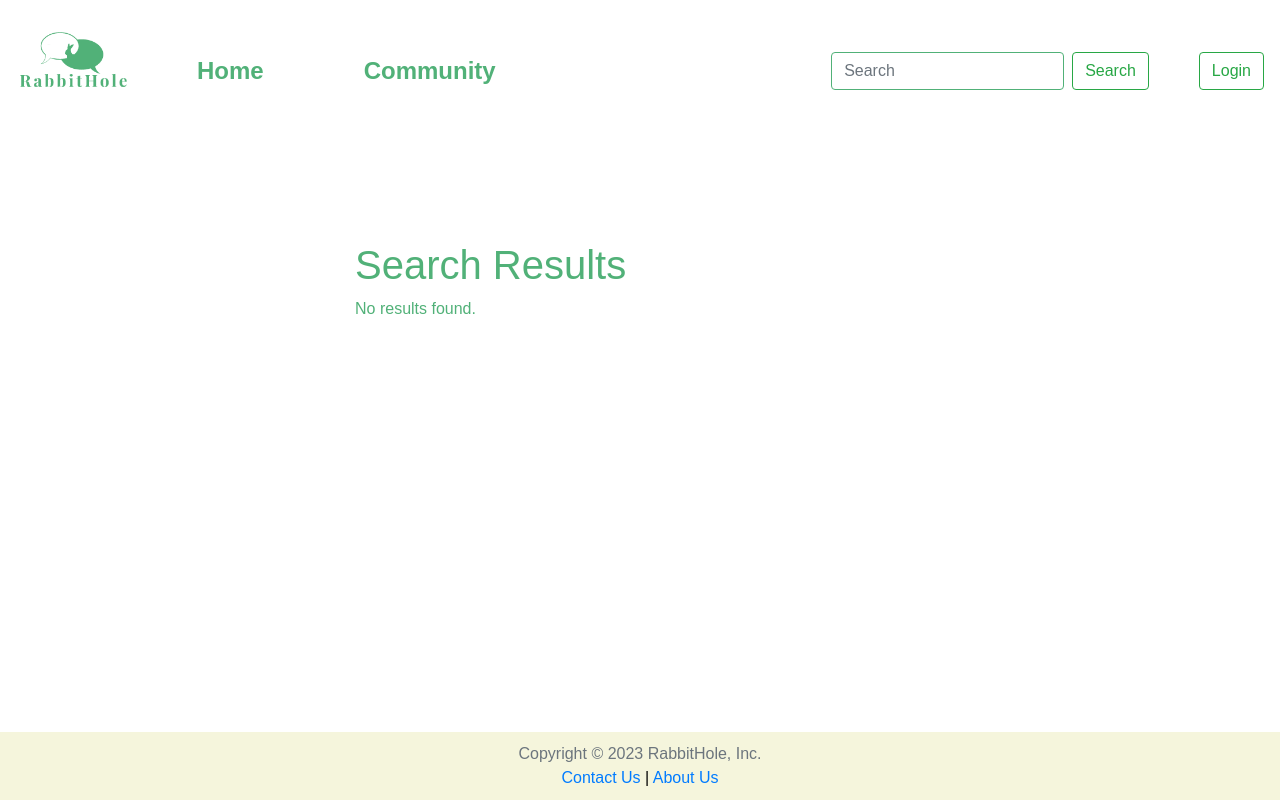
After one commit to csmith-02/rabbithole, a Flask app: page /search in a window 1280 px wide. The commit adds this page. Run offline with Flask 3, Linux system fonts and the light colour scheme; some libraries are stand-ins or nearby versions.

Commit message:
User search bar functionality

```diff
--- a/app.py
+++ b/app.py
@@ -164,6 +164,20 @@ def edit_username():
     db.session.commit()
     session['username'] = new_username
     return redirect('/profile')
+
+@app.route('/search')
+def search():
+    query = request.args.get('query', '')
+
+    if 'username' in session:
+        loggedIn=True
+    else:
+        loggedIn=False
+
+    # Query the database for users with similar usernames
+    search_results = User.query.filter(User.username.ilike(f'%{query}%')).all()
+
+    return render_template('search_page.html', loggedIn=loggedIn, search_results=search_results)
 
 
 # Communities Functionality
--- a/templates/_template.html
+++ b/templates/_template.html
@@ -1,11 +1,17 @@
 <!DOCTYPE html>
 <html lang="en">
-
   <head>
-    <meta charset="UTF-8">
-    <meta name="viewport" content="width=device-width, initial-scale=1.0">
-    <link rel="stylesheet" href="https://stackpath.bootstrapcdn.com/bootstrap/4.3.1/css/bootstrap.min.css">
-    <link rel="icon" type="image/x-icon" href="../rabbithole/static/images/RabbitHoleLogo.ico"/>
+    <meta charset="UTF-8" />
+    <meta name="viewport" content="width=device-width, initial-scale=1.0" />
+    <link
+      rel="stylesheet"
+      href="https://stackpath.bootstrapcdn.com/bootstrap/4.3.1/css/bootstrap.min.css"
+    />
+    <link
+      rel="icon"
+      type="image/x-icon"
+      href="../rabbithole/static/images/RabbitHoleLogo.ico"
+    />
     <title>{% block title %}{% endblock %}</title>
     <style>
       body {
@@ -108,12 +114,18 @@
           </li>
           {% endif %}
         </ul>
-        <form class="form-inline my-2 my-lg-0" style="padding-right: 50px">
+        <form
+          class="form-inline my-2 my-lg-0"
+          style="padding-right: 50px"
+          action="/search"
+          method="GET"
+        >
           <input
             class="form-control mr-sm-2"
             type="search"
             placeholder="Search"
             aria-label="Search"
+            name="query"
             style="color: #51b178; border-color: #51b178"
           />
           <button class="btn btn-outline-success my-2 my-sm-0" type="submit">
@@ -130,12 +142,16 @@
 
     <footer class="footer">
       <div class="container text-center">
-            <span class="text-muted">Copyright © 2023 RabbitHole, Inc.</span><br>
+        <span class="text-muted">Copyright © 2023 RabbitHole, Inc.</span><br />
         <a href="/contact_us">Contact Us</a>
         <span> | </span>
         <a href="/about_us">About Us</a>
       </div>
     </footer>
-    <script src="https://cdn.jsdelivr.net/npm/bootstrap@5.3.2/dist/js/bootstrap.bundle.min.js" integrity="sha384-C6RzsynM9kWDrMNeT87bh95OGNyZPhcTNXj1NW7RuBCsyN/o0jlpcV8Qyq46cDfL" crossorigin="anonymous"></script>
+    <script
+      src="https://cdn.jsdelivr.net/npm/bootstrap@5.3.2/dist/js/bootstrap.bundle.min.js"
+      integrity="sha384-C6RzsynM9kWDrMNeT87bh95OGNyZPhcTNXj1NW7RuBCsyN/o0jlpcV8Qyq46cDfL"
+      crossorigin="anonymous"
+    ></script>
   </body>
 </html>
--- /dev/null
+++ b/templates/search_page.html
@@ -0,0 +1,17 @@
+<!-- search_page.html -->
+
+{% extends '_template.html' %} {% block title %}Search Results{% endblock %} {%
+block body %}
+<div class="container">
+  <h1>Search Results</h1>
+  {% if search_results %}
+  <ul>
+    {% for result in search_results %}
+    <li><a href="/profile/{{ result.username }}">{{ result.username }}</a></li>
+    {% endfor %}
+  </ul>
+  {% else %}
+  <p>No results found.</p>
+  {% endif %}
+</div>
+{% endblock %}
```
Lines whose indentation alone changed are shown as unchanged.
